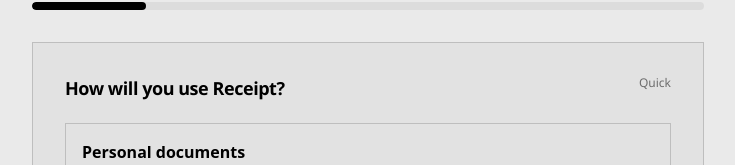
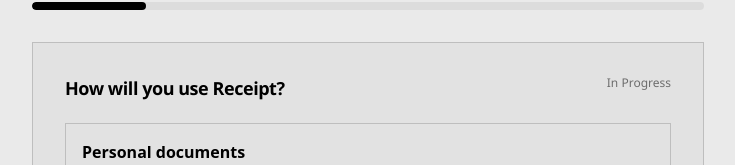
Before and after one commit to LRARE-Holdings/tango, a Next.js app: page /onboarding in a window 1280 px wide. Shown: the part 190-355 px from the top of the page, without its empty margins (272-1007 px from the left). Built offline with nearby package versions, Linux system fonts and the light colour scheme.

Commit message:
onboarding small change

```diff
--- a/src/app/onboarding/page.tsx
+++ b/src/app/onboarding/page.tsx
@@ -290,7 +290,7 @@ export default function OnboardingPage() {
           <div className="flex items-start justify-between gap-6">
             <h2 className="text-lg font-semibold tracking-tight">{STEPS[step].title}</h2>
             <div className="text-xs" style={{ color: "var(--muted2)" }}>
-              {STEPS[step].key !== "result" ? "Quick" : "Done"}
+              {STEPS[step].key !== "result" ? "In Progress" : "Done"}
             </div>
           </div>
 
```
